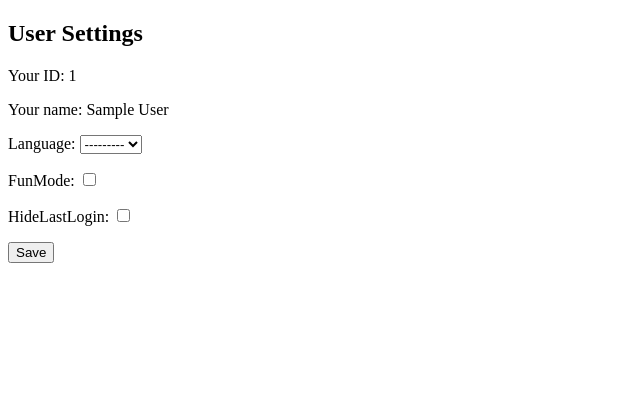
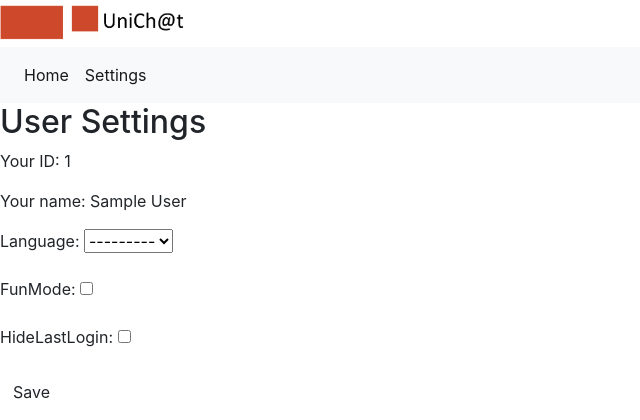
Before and after one commit to MaxPrinz/UniChat, a Django app: page /uniChat/settings/ in a window 1280 px wide. Shown: the top 420 px of the page, without its empty margins (0-640 px from the left). Run offline with Django 3.2, Linux system fonts and the light colour scheme; the visitor is signed in with stand-in values (Sample User, id 1); data comes from the database, SQL or seed files in the repository; data that the repository does not hold is empty.

Commit message:
Added Logo (added settings for static folder) & navbar

```diff
--- a/UniChatProject/UniChatApp/templates/base.html
+++ b/UniChatProject/UniChatApp/templates/base.html
@@ -6,6 +6,9 @@
   <title>{% block title %}UniCh@t{% endblock %}</title>
 </head>
 <body>
+{% load static %}
+<img width="200" src="{% static "Logo.png" %}" alt="My Image" />
+{% include "nav_bar.html" %}
   <main>
     {% block content %}
     {% endblock %}
--- /dev/null
+++ b/UniChatProject/UniChatApp/templates/nav_bar.html
@@ -0,0 +1,10 @@
+<head>
+    <link rel="stylesheet" href="https://cdn.jsdelivr.net/npm/bootstrap@4.5.3/dist/css/bootstrap.min.css" integrity="sha384-TX8t27EcRE3e/ihU7zmQxVncDAy5uIKz4rEkgIXeMed4M0jlfIDPvg6uqKI2xXr2" crossorigin="anonymous">
+</head>
+
+<nav class="navbar navbar-expand-lg navbar-light bg-light">
+    <ul class="navbar-nav mr-auto">
+        <li class="nav-item active"><a class="nav-link" href="/uniChat/">Home</a> </li>
+        <li class="nav-item active"><a class="nav-link" href="/uniChat/settings/">Settings</a></li>
+    </ul>
+</nav>
--- a/UniChatProject/UniChatProject/settings.py
+++ b/UniChatProject/UniChatProject/settings.py
@@ -120,6 +120,7 @@ USE_TZ = True
 # https://docs.djangoproject.com/en/3.1/howto/static-files/
 
 STATIC_URL = '/static/'
+STATIC_ROOT = os.path.join(BASE_DIR, "static")
 
 # see https://learndjango.com/tutorials/django-login-and-logout-tutorial
 LOGIN_REDIRECT_URL = '/uniChat'
```
Also changed, not shown: UniChatProject/UniChatApp/static/Logo.png (added).
